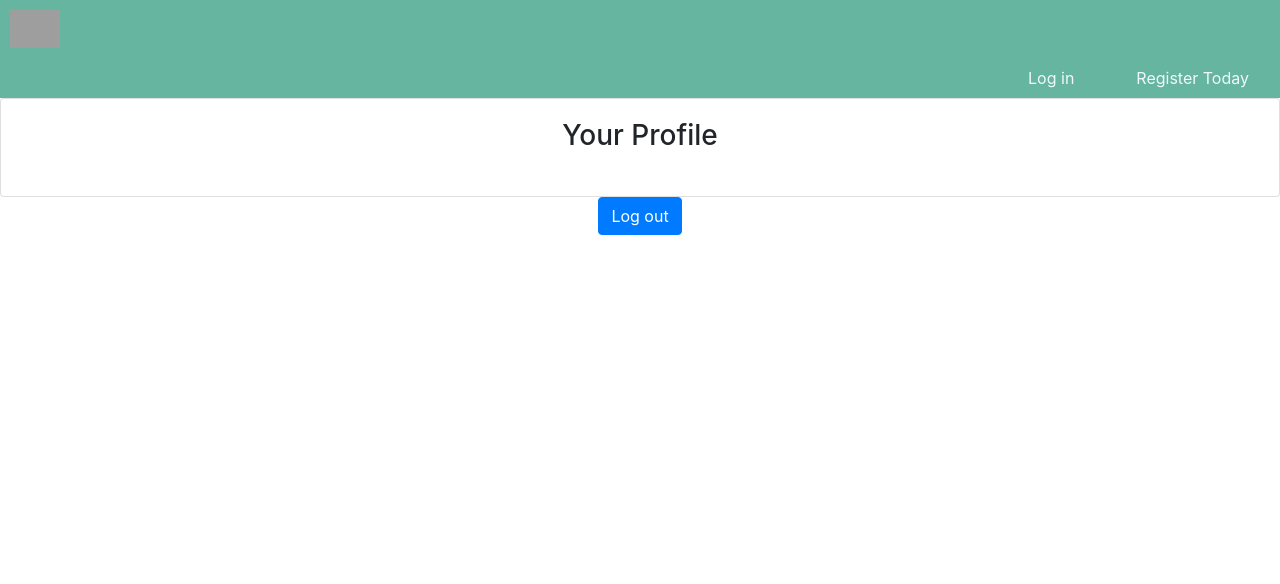
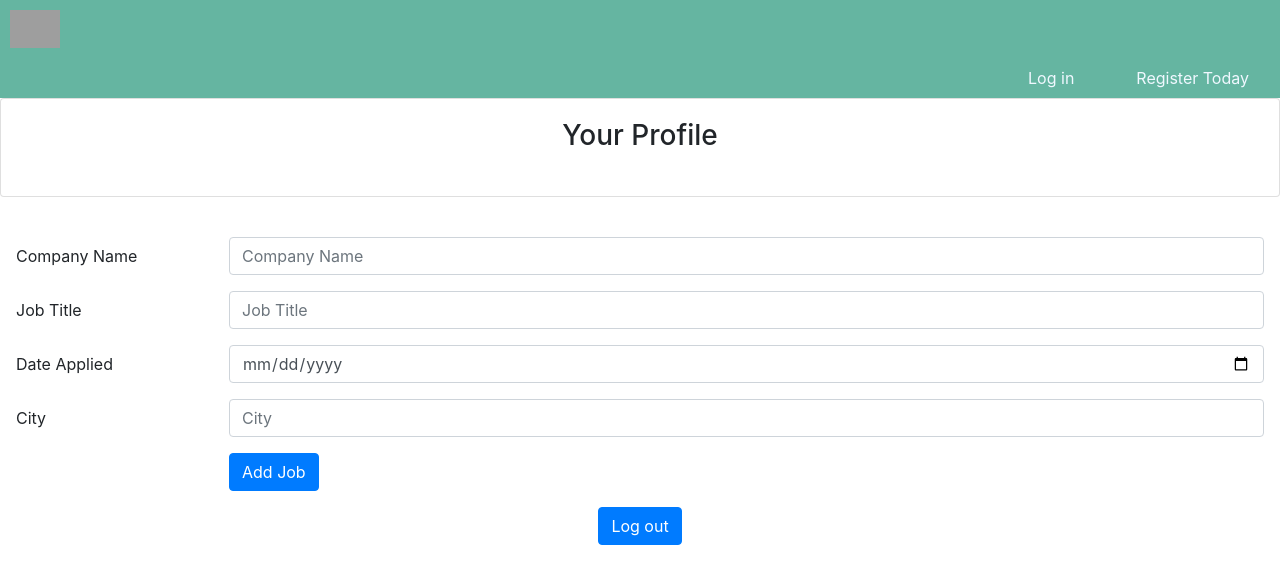
Before and after one commit to ErinMeiMatheny/capstone-job-app-tracker, a React (Create React App) app in the folder frontend/: page /home in a window 1280 px wide. Shown: the top 584 px of the page. Built offline with nearby package versions, Linux system fonts and the light colour scheme; no server answers; sample sign-in values are in the browser's storage; grey boxes are pictures that could not be loaded.

Commit message:
added basic form to post job to database without user_id

```diff
--- a/frontend/src/Components/Home/Home.js
+++ b/frontend/src/Components/Home/Home.js
@@ -2,7 +2,7 @@ import React, { useState } from 'react'
 import { Card, Button, Alert } from "react-bootstrap"
 import { useAuth } from "../../Context/AuthContext"
 import { Link, useHistory } from "react-router-dom"
-
+import JobForm from './JobForm';
 
 
 
@@ -35,9 +35,14 @@ export default function Home() {
             <h3 className="text-center mb-4"> Your Profile </h3>
             {error && <Alert varient="danger">{error}</Alert>}
 
-
             </Card.Body>
         </Card>
+        <br></br>
+        <JobForm></JobForm>
+
+
+
+
         <div className="w-110 text-center mt3">
         <Button varient="link" onClick={handleLogout}>Log out</Button>
         </div>
--- /dev/null
+++ b/frontend/src/Components/Home/JobForm.js
@@ -0,0 +1,88 @@
+import React from 'react'
+import Form from 'react-bootstrap/Form';
+import Row from 'react-bootstrap/Row';
+import Col from 'react-bootstrap/Col';
+import Button from 'react-bootstrap/Button';
+
+
+
+
+function JobForm() {
+
+    function handleSubmit(e) {
+        e.preventDefault();
+
+        let postJob = {
+
+            company_name: e.target.company.value,
+            job_title: e.target.jobtitle.value,
+            date_applied: e.target.date.value,
+            city: e.target.city.value,
+
+        }
+        console.log(postJob);
+
+        fetch('http://localhost:8000/job-apps',
+            {
+                body: JSON.stringify(postJob),
+                method: 'POST',
+                headers: { 'Content-Type': 'application/json' }
+            })
+
+    }
+
+    function handleChange(event) {
+    };
+
+    return (
+
+        <Form className="m-3" onSubmit={handleSubmit}>
+            <Form.Group as={Row} >
+                <Form.Label column sm={2}>
+                    Company Name
+              </Form.Label>
+                <Col sm={10}>
+                    <Form.Control onChange={handleChange} type="text" placeholder="Company Name" id="company" />
+                </Col>
+            </Form.Group>
+
+            <Form.Group as={Row} >
+                <Form.Label column sm={2}>
+                    Job Title
+              </Form.Label>
+                <Col sm={10}>
+                    <Form.Control onChange={handleChange} type="text" placeholder="Job Title" id="jobtitle" />
+                </Col>
+            </Form.Group>
+
+            <Form.Group as={Row}>
+                <Form.Label column sm={2}>
+                    Date Applied
+              </Form.Label>
+                <Col sm={10}>
+                    <Form.Control onChange={handleChange} type="date" placeholder="xxxx-xx-xx" id="date" />
+                </Col>
+            </Form.Group>
+
+            <Form.Group as={Row} >
+                <Form.Label column sm={2}>
+                    City
+              </Form.Label>
+                <Col sm={10}>
+                    <Form.Control onChange={handleChange} type="text" placeholder="City" id="city" />
+                </Col>
+            </Form.Group>
+
+
+            <Form.Group as={Row}>
+                <Col sm={{ span: 10, offset: 2 }}>
+                    <Button type="submit" >Add Job</Button>
+                </Col>
+            </Form.Group>
+        </Form>
+    )
+
+}
+
+
+export default JobForm;
```
